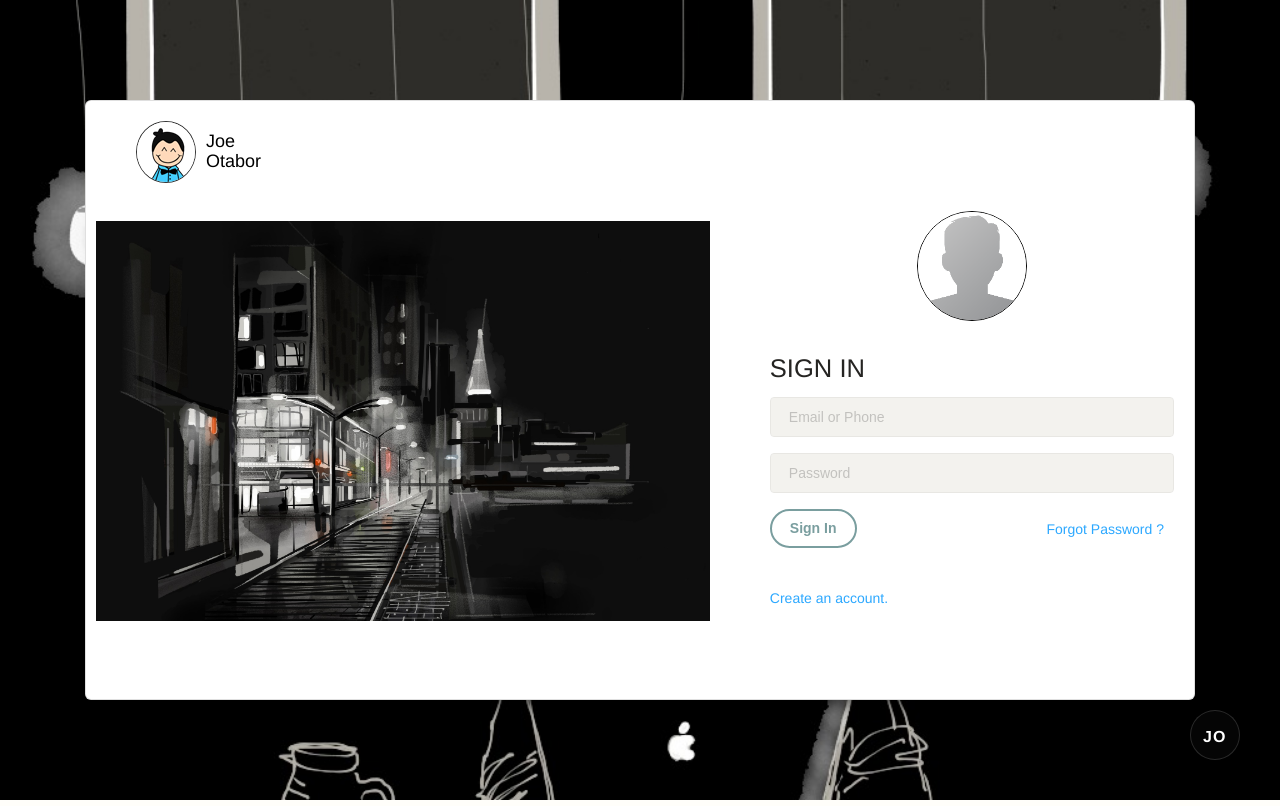
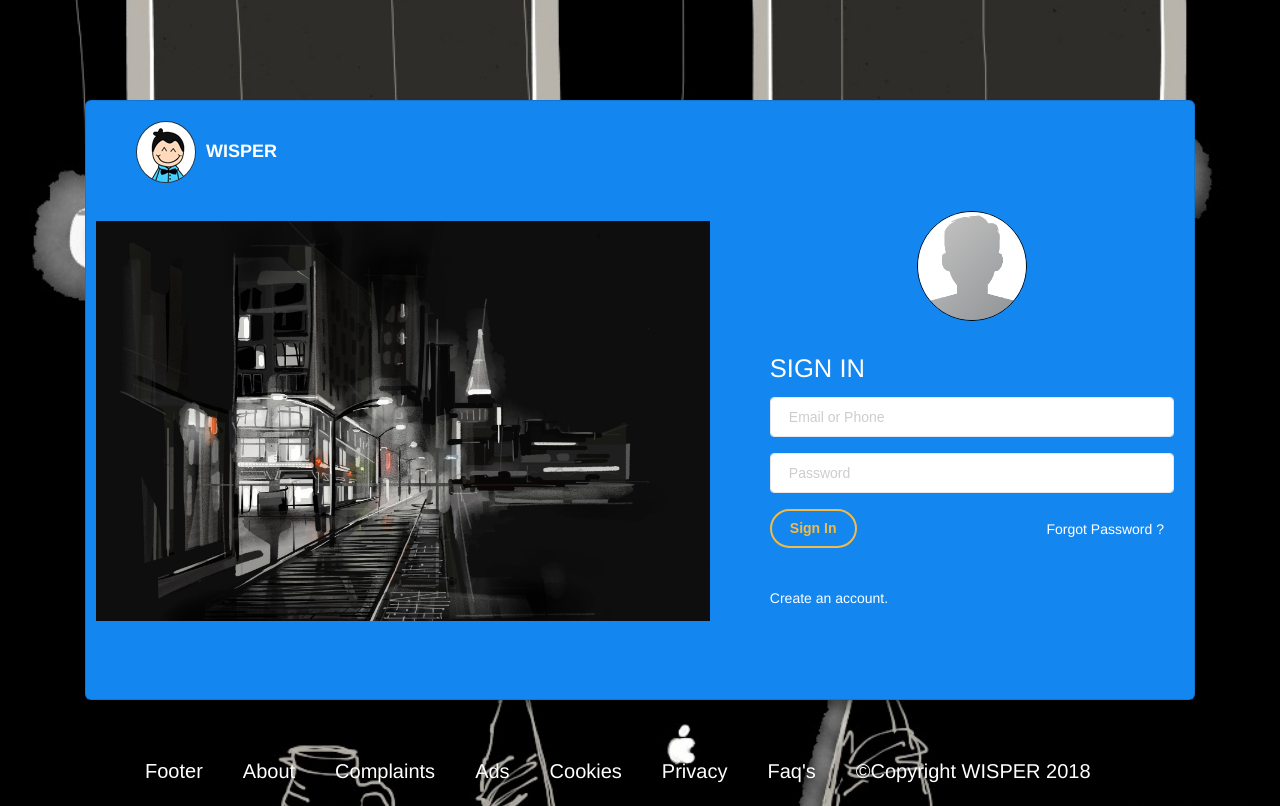
Before and after one commit to JoeOtabor/JoeOtabor, a PHP site: page /posts/home/index in a window 1280 px wide. Run offline with PHP 8.4, Linux system fonts and the light colour scheme; some libraries are stand-ins or nearby versions; some web fonts are replaced.

Commit message:
home page designed

```diff
--- a/App/Views/Home/index.html
+++ b/App/Views/Home/index.html
@@ -18,11 +18,11 @@
 {% block body %}
 
 <div class="image-container set-full-height" style="background-image: url('/img/paper-3.jpeg')">
-    <!--  Made With Paper Kit  -->
-    <a href="#" class="made-with-pk">
-        <div class="brand">JO</div>
-        <div class="made-with">Made by <strong>Joe Otabor</strong></div>
-    </a>
+
+    <!--<a href="#" class="made-with-pk">-->
+        <!--<div class="brand"></div>-->
+        <!--<div class="made-with">&copy;Copyright <strong>WISHPER</strong></div>-->
+    <!--</a>-->
 
     <!--   Big container   -->
     <div class="container">
@@ -38,7 +38,7 @@
                                     <img src="/img/new_logo.png">
                                 </div>
                                 <div class="brand">
-                                    Joe Otabor
+                                    WISPER
                                 </div>
                             </div>
                         </a>
@@ -62,7 +62,7 @@
                                             <input type="password" class="form-control" id="password" placeholder="Password">
                                         </div>
                                         <div class="form-group">
-                                            <input type="submit" class="btn btn-primary sign-in-btn" value="Sign In">
+                                            <input type="submit" class="btn btn-warning sign-in-btn" value="Sign In">
                                             <a class="forgot-password" href="#">Forgot Password ?</a>
                                         </div>
                                         <div class="form-group create-account-group">
@@ -76,6 +76,20 @@
 
                     </div>
                 </div> <!-- wizard container -->
+            </div>
+            <div class="col-sm-12">
+                <footer>
+                    <ul class="footer-ul">
+                        <li class="footer-item">Footer</li>
+                        <li class="footer-item"><a href="#">About</a></li>
+                        <li class="footer-item"><a href="#">Complaints</a></li>
+                        <li class="footer-item"><a href="#">Ads</a></li>
+                        <li class="footer-item"><a href="#">Cookies</a></li>
+                        <li class="footer-item"><a href="#">Privacy</a></li>
+                        <li class="footer-item"><a href="#">Faq's</a></li>
+                        <li class="footer-item"><a href="#">&copy;Copyright WISPER 2018</a></li>
+                    </ul>
+                </footer>
             </div>
         </div> <!-- row -->
     </div> <!--  big container -->
--- a/public/css/home/home.css
+++ b/public/css/home/home.css
@@ -17,11 +17,14 @@
     line-height: 20px;
     float: left;
     margin-left: 10px;
-    margin-top: 10px;
-    width: 60px
+    margin-top: 20px;
+    width: 80px;
+    color: #ffffff;
+    font-weight: bold;
 }
 .wizard-card{
     min-height: 600px;
+    background-color: #1386f0;
 }
 .clearfix{
     clear: both;
@@ -47,10 +50,41 @@
 .sign-in{
     padding: 20px;
 }
+.sign-in h3{
+    color: #ffffff;
+}
 .forgot-password{
     float: right;
     padding: 10px;
+    color: #ffffff;
+    transition: .3s;
+}
+.forgot-password:hover,.create-account-group a:hover{
+    color: #000;
+    text-decoration: none;
 }
 .create-account-group{
     margin-top: 40px;
 }
+.create-account-group a{
+    color: #ffffff;
+    transition: .3s;
+}
+.form-control{
+    background-color: #ffffff;
+}
+.footer-item{
+    list-style-type: none;
+    color: #ffffff;
+    font-size: 20px;
+    float: left;
+    margin: 20px;
+}
+.footer-item a{
+    color: #ffffff;
+    text-decoration: none;
+}
+.footer-item a:hover{
+    color: #1386f0;
+    font-weight: bold;
+}
```
